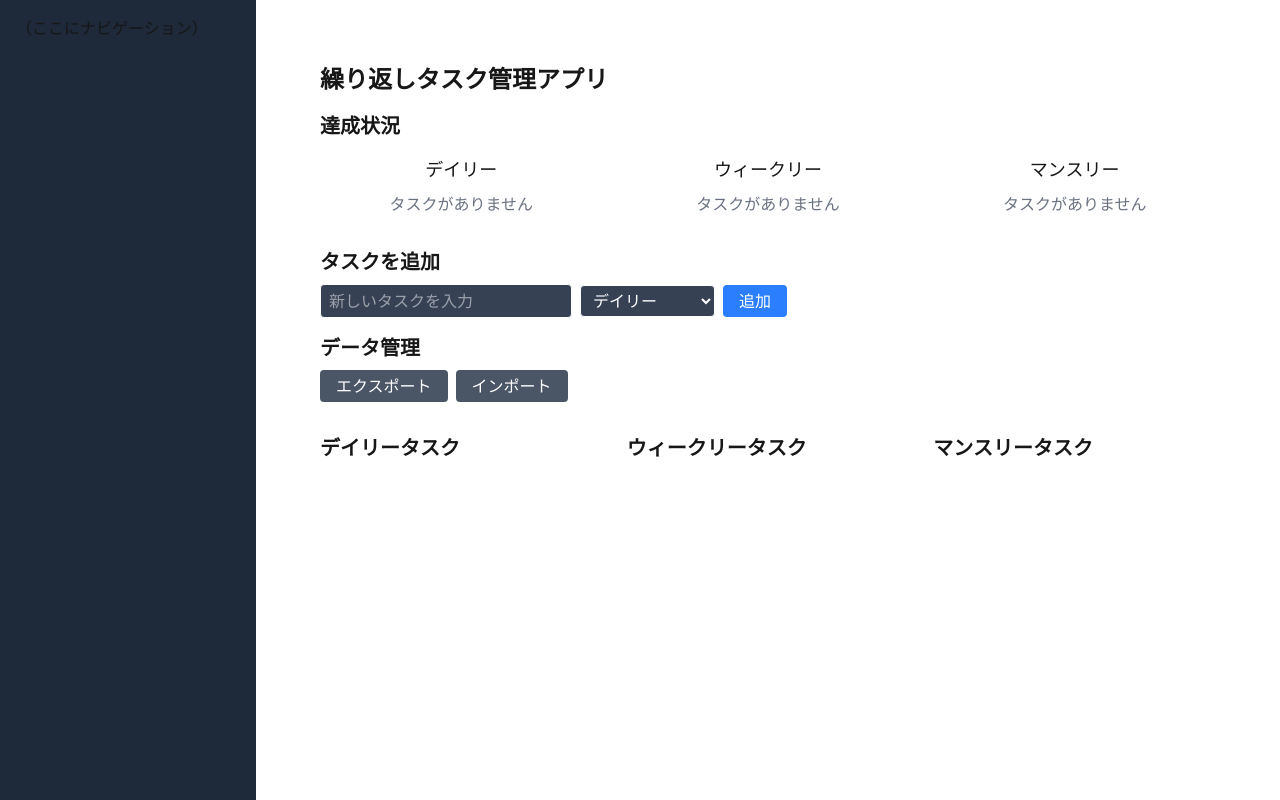
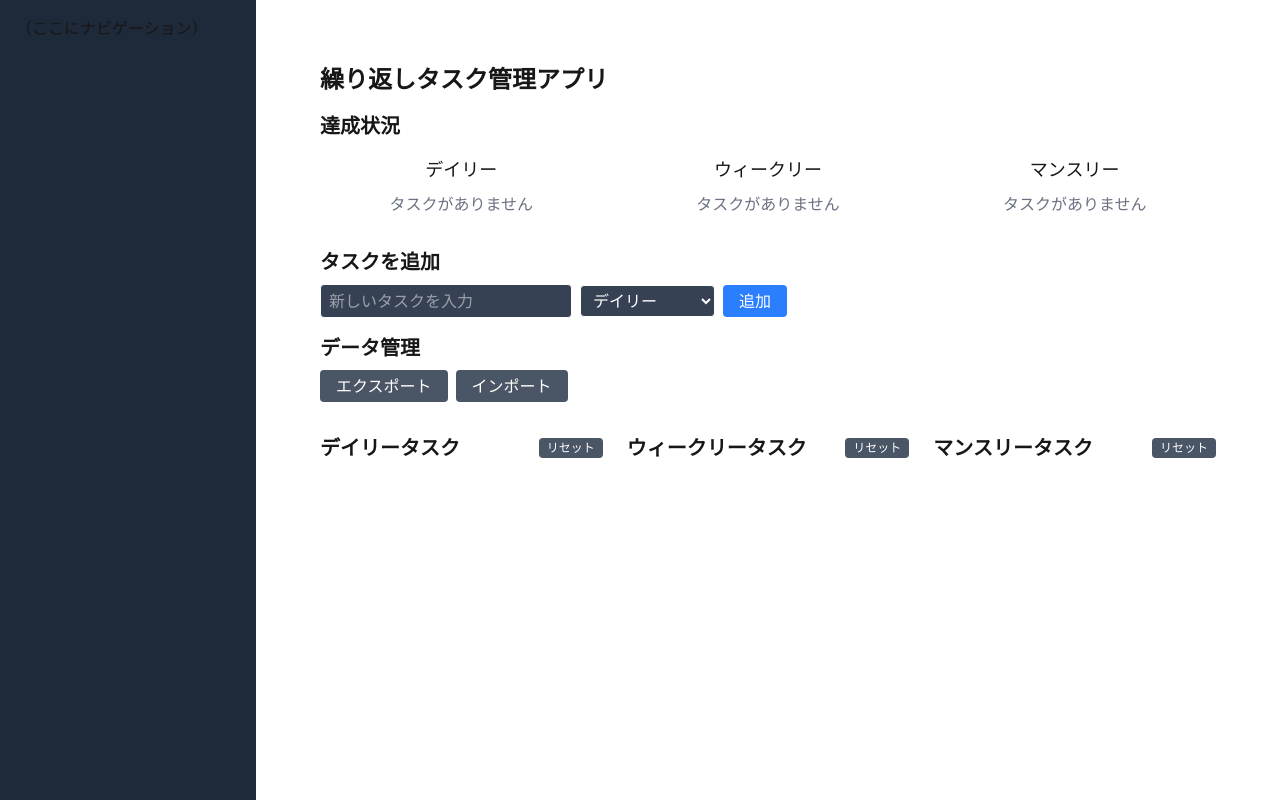
Before and after one commit to sken1001/quest-tracker, a Next.js app: page / in a window 1280 px wide. Built offline with nearby package versions, Linux system fonts and the light colour scheme.

Commit message:
一時的にタスクごとのリセットボタンを追加

```diff
--- a/src/app/page.tsx
+++ b/src/app/page.tsx
@@ -52,6 +52,14 @@ export default function HomePage() {
 
   const handleDeleteTask = (id: number) => {
     setTasks(tasks.filter((task) => task.id !== id));
+  };
+
+  const handleResetTasks = (cycle: TaskCycle) => {
+    setTasks(
+      tasks.map((task) =>
+        task.cycle === cycle ? { ...task, isCompleted: false } : task
+      )
+    );
   };
 
   const handleExportTasks = () => {
@@ -201,7 +209,15 @@ export default function HomePage() {
 
       <div className="grid grid-cols-1 md:grid-cols-3 gap-6">
         <div>
-          <h2 className="text-xl font-semibold mb-2">デイリータスク</h2>
+          <div className="flex items-center justify-between mb-2">
+            <h2 className="text-xl font-semibold">デイリータスク</h2>
+            <button
+              onClick={() => handleResetTasks("daily")}
+              className="bg-gray-600 text-white px-2 py-0.5 text-xs rounded hover:bg-gray-500"
+            >
+              リセット
+            </button>
+          </div>
           <ul>
             {dailyTasks.map((task) => (
               <li
@@ -244,7 +260,15 @@ export default function HomePage() {
           </ul>
         </div>
         <div>
-          <h2 className="text-xl font-semibold mb-2">ウィークリータスク</h2>
+          <div className="flex items-center justify-between mb-2">
+            <h2 className="text-xl font-semibold">ウィークリータスク</h2>
+            <button
+              onClick={() => handleResetTasks("weekly")}
+              className="bg-gray-600 text-white px-2 py-0.5 text-xs rounded hover:bg-gray-500"
+            >
+              リセット
+            </button>
+          </div>
           <ul>
             {weeklyTasks.map((task) => (
               <li
@@ -287,7 +311,15 @@ export default function HomePage() {
           </ul>
         </div>
         <div>
-          <h2 className="text-xl font-semibold mb-2">マンスリータスク</h2>
+          <div className="flex items-center justify-between mb-2">
+            <h2 className="text-xl font-semibold">マンスリータスク</h2>
+            <button
+              onClick={() => handleResetTasks("monthly")}
+              className="bg-gray-600 text-white px-2 py-0.5 text-xs rounded hover:bg-gray-500"
+            >
+              リセット
+            </button>
+          </div>
           <ul>
             {monthlyTasks.map((task) => (
               <li
```
